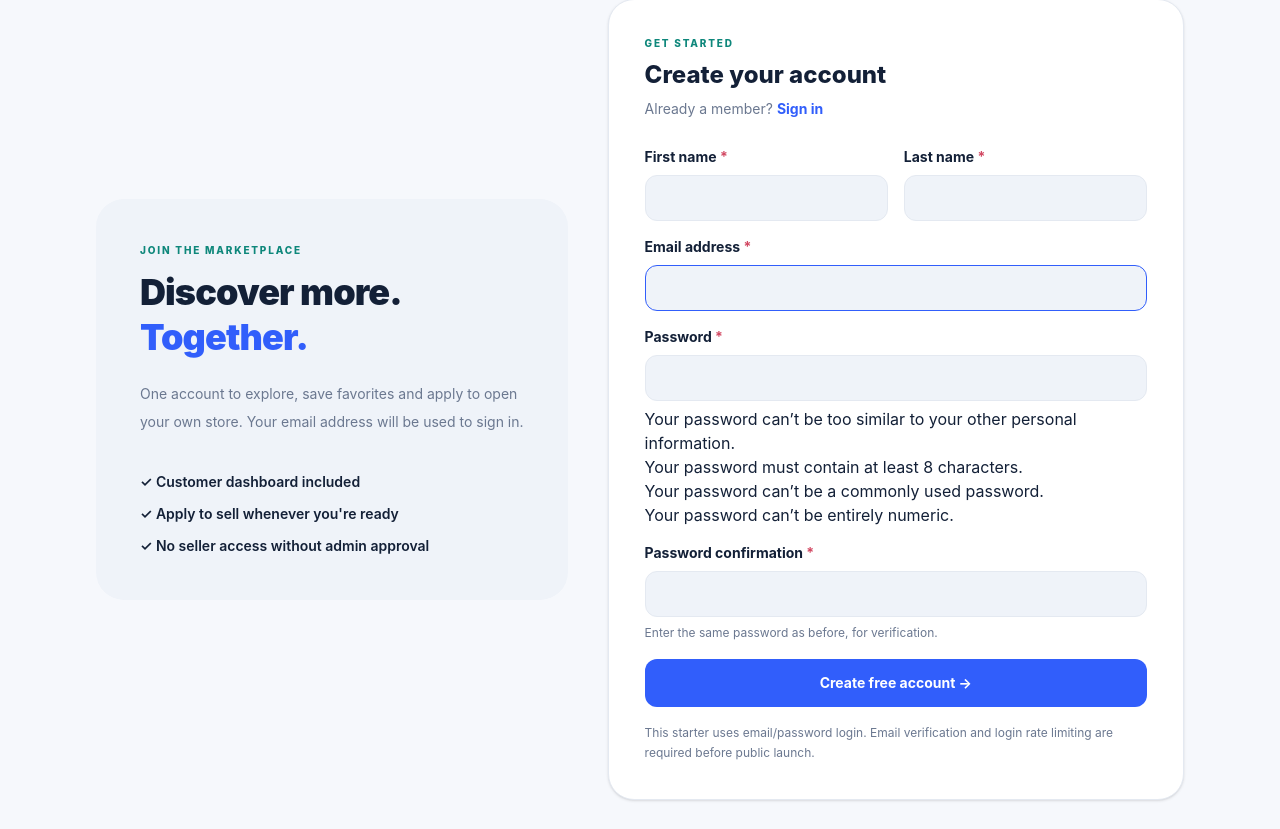
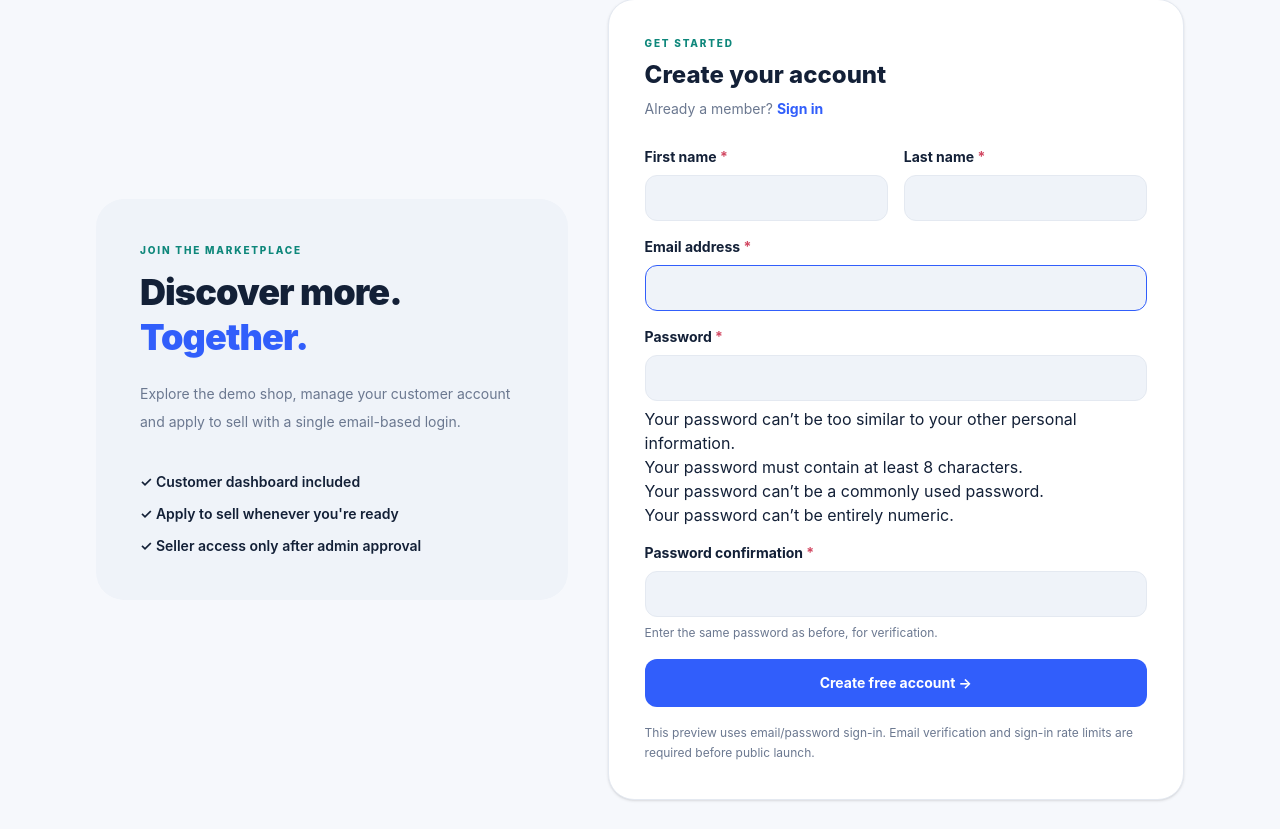
Before and after one commit to si-joy/Nexora-Marketplace, a Django app: page /account/register/ in a window 1280 px wide. Shown: the part 228-1057 px from the top of the page. Run offline with Django 5.2, Linux system fonts and the light colour scheme; style sheets or scripts are compiled from the project's sources.

Commit message:
Align registration language with current features

```diff
--- a/templates/accounts/register.html
+++ b/templates/accounts/register.html
@@ -5,8 +5,8 @@
   <div class="rounded-[28px] bg-surface-soft p-8 md:p-11">
     <p class="section-overline">JOIN THE MARKETPLACE</p>
     <h1 class="mt-3 text-4xl font-black leading-tight tracking-tight text-foreground">Discover more.<br><span class="text-primary">Together.</span></h1>
-    <p class="mt-5 text-sm leading-7 text-muted">One account to explore, save favorites and apply to open your own store. Your email address will be used to sign in.</p>
-    <div class="mt-9 grid gap-3 text-sm font-semibold text-foreground"><p>✓ Customer dashboard included</p><p>✓ Apply to sell whenever you're ready</p><p>✓ No seller access without admin approval</p></div>
+    <p class="mt-5 text-sm leading-7 text-muted">Explore the demo shop, manage your customer account and apply to sell with a single email-based login.</p>
+    <div class="mt-9 grid gap-3 text-sm font-semibold text-foreground"><p>✓ Customer dashboard included</p><p>✓ Apply to sell whenever you're ready</p><p>✓ Seller access only after admin approval</p></div>
   </div>
   <div class="rounded-[26px] border border-line bg-surface p-6 shadow-sm md:p-9">
     <p class="section-overline">GET STARTED</p><h2 class="mt-2 text-2xl font-extrabold text-foreground">Create your account</h2><p class="mt-2 text-sm text-muted">Already a member? <a href="{% url 'accounts:login' %}" class="font-bold text-primary hover:underline">Sign in</a></p>
@@ -16,7 +16,7 @@
       {% include 'components/forms/field.html' with field=form.password1 %}
       {% include 'components/forms/field.html' with field=form.password2 %}
       <button type="submit" class="w-full rounded-xl bg-primary px-5 py-3.5 text-sm font-bold text-on-primary hover:bg-primary-hover">Create free account →</button>
-      <p class="text-xs leading-5 text-muted">This starter uses email/password login. Email verification and login rate limiting are required before public launch.</p>
+      <p class="text-xs leading-5 text-muted">This preview uses email/password sign-in. Email verification and sign-in rate limits are required before public launch.</p>
     </form>
   </div>
 </section>
```
